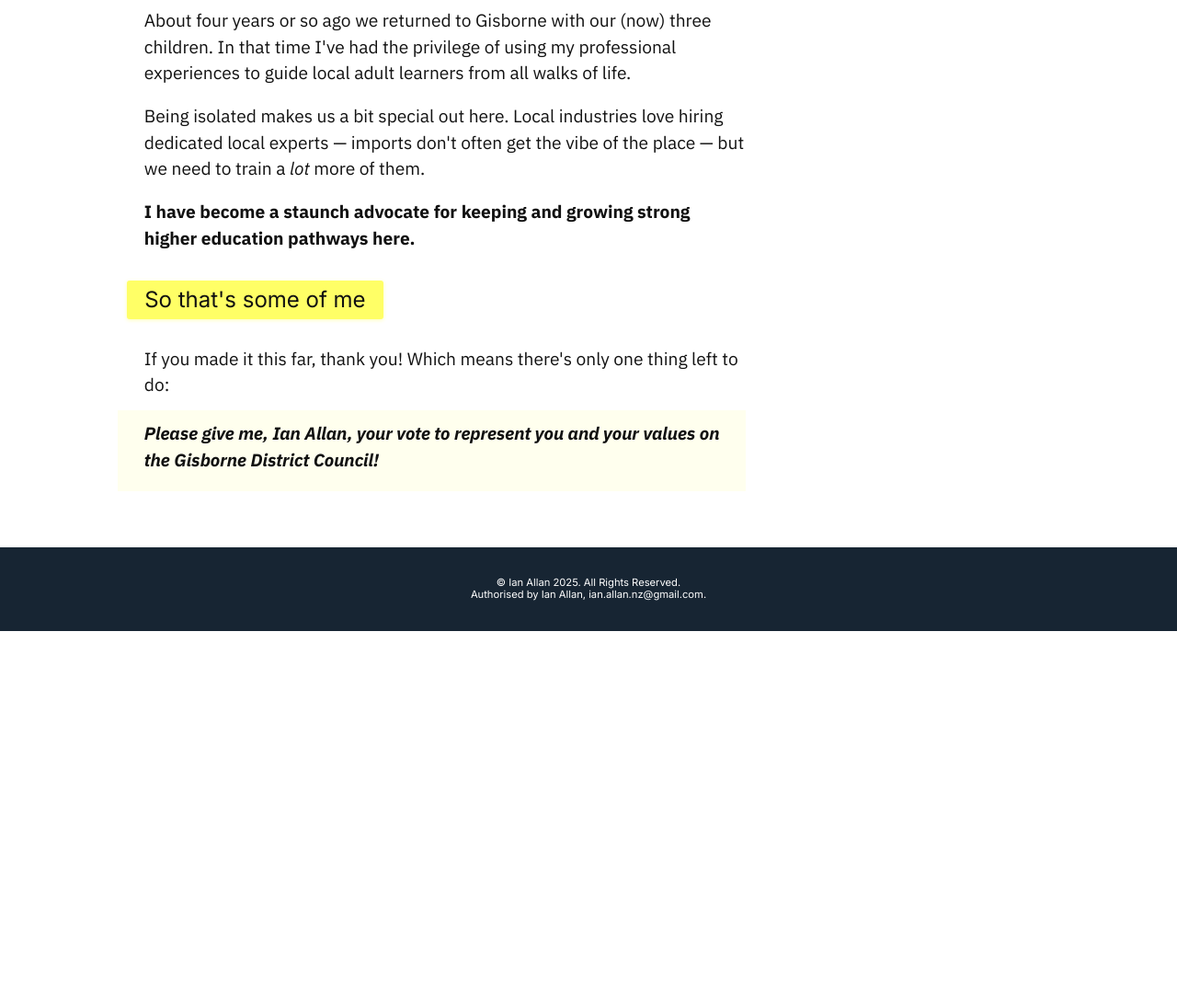
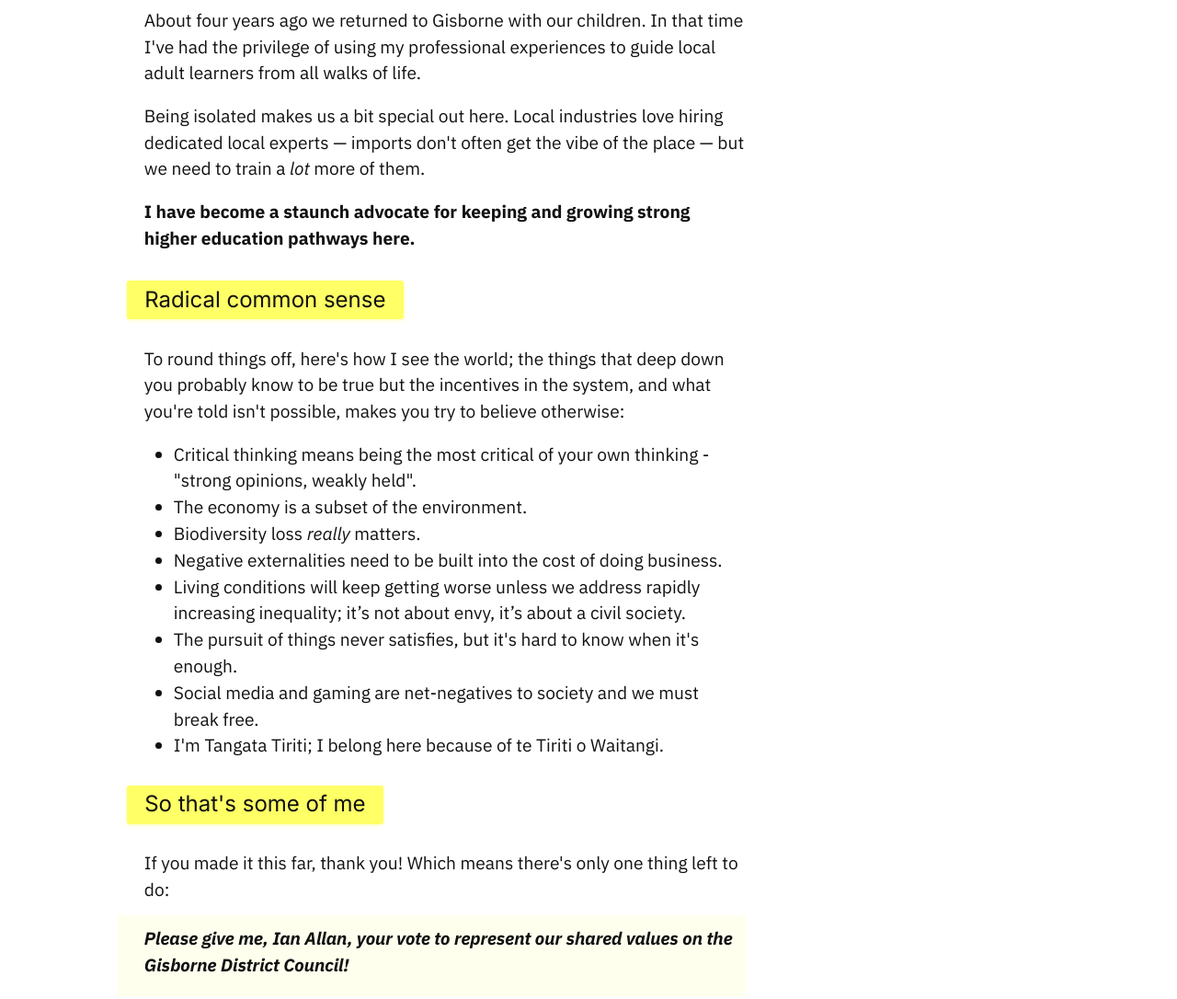
Before and after one commit to ianallannz/vote, an Eleventy site: page about.md in a window 1280 px wide. Shown: the part 2222-3308 px from the top of the page at 92% size. Before the commit the page ends 2908 px from the top, so only its background shows below. Built offline with nearby package versions, Linux system fonts and the light colour scheme; Eleventy itself is replaced by a stand-in of ours; files that its build step writes are made by us from their sources.

Commit message:
about content updates

```diff
--- a/about.md
+++ b/about.md
@@ -35,7 +35,7 @@ I shifted gear into a wild private-sector career in technology, working with hi-
 
 With mad loyalty to the cause, I have produced solutions to hard problems in the toughest corners of the world for the most under-served communities. These solutions were packaged, pitched, and proposed with resourcefulness, commercial ingenuity, strategic thinking, and stakeholder nous.
 
-**My skills proposing commercial deals with revenue sharing, incentivised efficiency and forward investment, and shared risk now neatly apply to meaty problems at the council table.**
+**My skills preparing commercial deals with revenue sharing, incentivised efficiency, forward investment, and shared risk now neatly apply to meaty problems at the council table.**
 
 You can dig into the detail on my <a href="https://www.linkedin.com/in/ianallan/" target="_blank" title="You can find some more detail on my LinkedIn">LinkedIn <img src="../images/li-icon.png" style="width:1.2rem; padding-right: 4px;"></a>.
 
@@ -49,14 +49,27 @@ I'm not partisan; good ideas can come from anywhere.
 
 ### Higher learning
 
-About four years or so ago we returned to Gisborne with our (now) three children. In that time I've had the privilege of using my professional experiences to guide local adult learners from all walks of life.
+About four years ago we returned to Gisborne with our children. In that time I've had the privilege of using my professional experiences to guide local adult learners from all walks of life.
 
 Being isolated makes us a bit special out here. Local industries love hiring dedicated local experts &mdash; imports don't often get the vibe of the place &mdash; but we need to train a *lot* more of them.
 
 **I have become a staunch advocate for keeping and growing strong higher education pathways here.**
 
+### Radical common sense
+
+To round things off, here's how I see the world; the things that deep down you probably know to be true but the incentives in the system, and what you're told isn't possible, makes you try to believe otherwise:
+
+- Critical thinking means being the most critical of your own thinking - "strong opinions, weakly held".
+- The economy is a subset of the environment.
+- Biodiversity loss *really* matters.
+- Negative externalities need to be built into the cost of doing business.
+- Living conditions will keep getting worse unless we address rapidly increasing inequality; it’s not about envy, it’s about a civil society.
+- The pursuit of things never satisfies, but it's hard to know when it's enough.
+- Social media and gaming are net-negatives to society and we must break free.
+- I'm Tangata Tiriti; I belong here because of te Tiriti o Waitangi.
+
 ### So that's some of me
 
 If you made it this far, thank you! Which means there's only one thing left to do:
 
->**Please give me, Ian Allan, your vote to represent you and your values on the Gisborne District Council!**
+>**Please give me, Ian Allan, your vote to represent our shared values on the Gisborne District Council!**
--- a/css/custom.css
+++ b/css/custom.css
@@ -497,6 +497,15 @@ nav li {
 
 }
 
+.pc-left ul {
+  margin-left: 3rem;
+  padding: 0.3rem 0rem 0.6rem 0.8rem;
+  line-height: 1.8rem;
+  font-size: 1.2rem;
+
+}
+
+
 .pc-left a {
   color: var(--text-link-color);
   text-decoration: underline;
@@ -593,7 +602,7 @@ i.fab {
   position: relative;
   display: flex;
   justify-content: center;
-  padding: 0 25px 0 0;
+  padding: 0 25px 3rem 0;
   width: 100%;
   margin-top: -60px;
   background-color: #FFFFFF;
@@ -851,6 +860,7 @@ h3 {
   display: flex;
   justify-content: center;
   padding: 0;
+  padding-bottom: 3rem;
   width: 100%;
   margin-top: -100px;
   background-color: #FFFFFF;
--- a/index.njk
+++ b/index.njk
@@ -44,8 +44,7 @@ title: Home
     <div class="wait-left">
       <h2>What am I thinking?</h2>
       <h3>About <span class="bolder">city pride</span></h3>
-      <p>As my Dad, Derek, unpacks his life, he's been letting go of the things he once held dear. Like the '50s magazines promoting Gisborne to the world—showing off a city proud of its working-class abundance and middle-class aspiration. The remnants of an era I almost remember and would love to hold dear again.</p>
-      <p>City streets lined with busy shops in much-loved buildings. A people proud of how their city compared with others.</p>
+      <p>I'm thinking about several things, it's coming...</p>
     </div>
     <div class="wait-right">
 
```
Also changed, not shown: 3 other files.
